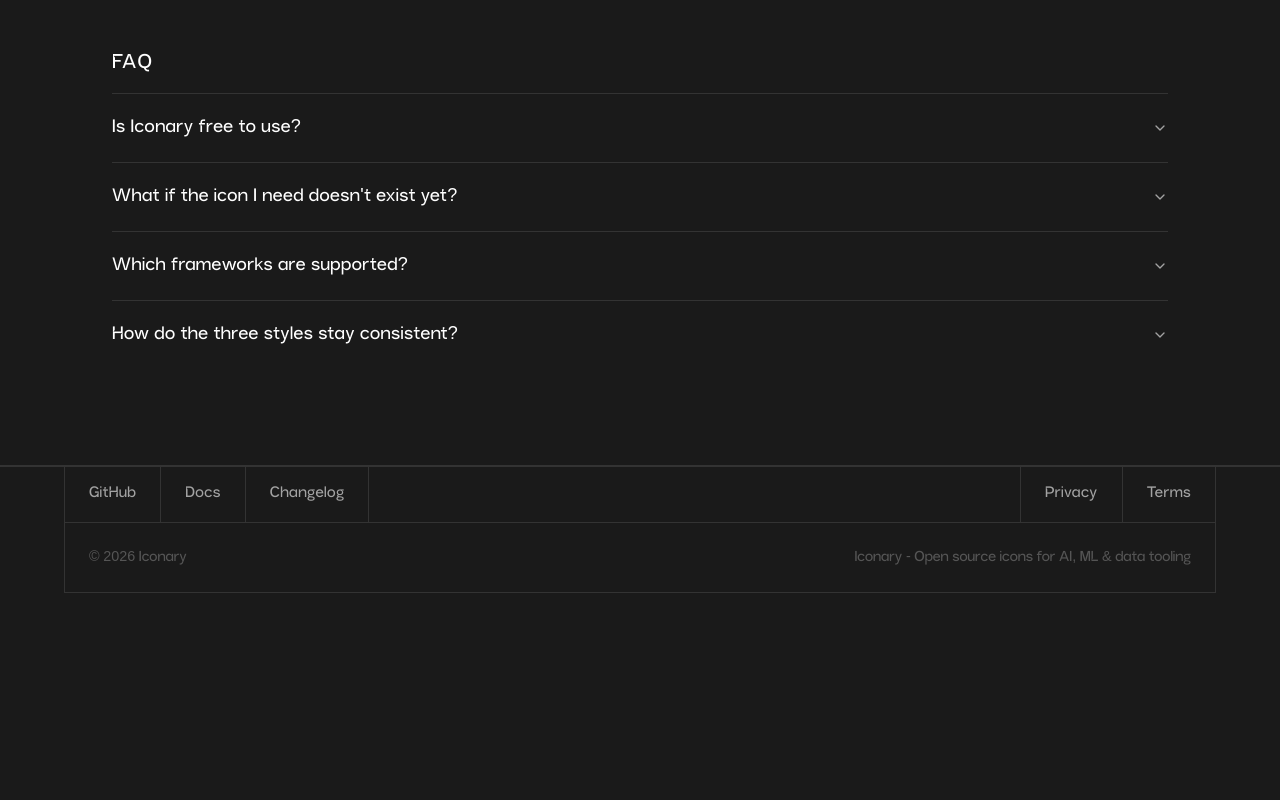
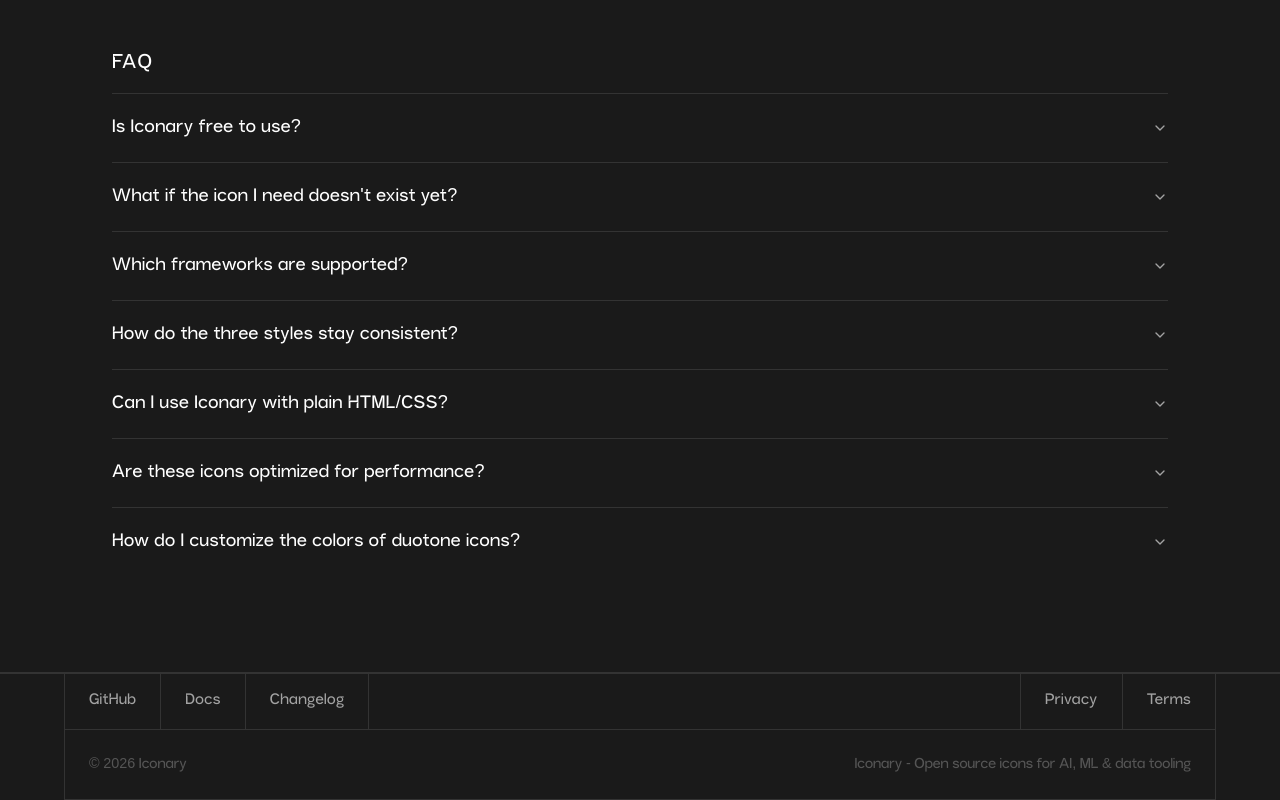
Before and after one commit to pradhan-not-found/Iconary, a React (Vite) app: page / in a window 1280 px wide. Shown: the part 3475-4275 px from the top of the page. Before the commit the page ends 4068 px from the top, so only its background shows below. Built offline with nearby package versions, Linux system fonts and the light colour scheme; no server answers; a web font is replaced by a local one.

Commit message:
docs: expand FAQ section with common developer questions

```diff
--- a/src/pages/Home.tsx
+++ b/src/pages/Home.tsx
@@ -354,6 +354,33 @@
                 <p className="pb-5 text-[0.95rem] leading-relaxed max-w-2xl text-[#a3a3a3]">Each icon starts as a single source file. A build script generates the outline, filled, and duotone variants automatically, following the project's style guide.</p>
               </details>
             </div>
+            <div className="border-t border-[#333]">
+              <details className="group">
+                <summary className="cursor-pointer list-none flex items-center justify-between py-5 text-left [&::-webkit-details-marker]:hidden">
+                  <span className="text-lg tracking-wide font-display text-white">Can I use Iconary with plain HTML/CSS?</span>
+                  <svg xmlns="http://www.w3.org/2000/svg" width="24" height="24" viewBox="0 0 24 24" fill="none" stroke="currentColor" strokeWidth="2" strokeLinecap="round" strokeLinejoin="round" className="h-4 w-4 text-[#a3a3a3] transition-transform duration-200 group-open:rotate-180" aria-hidden="true"><path d="m6 9 6 6 6-6"></path></svg>
+                </summary>
+                <p className="pb-5 text-[0.95rem] leading-relaxed max-w-2xl text-[#a3a3a3]">Yes! You can download the raw SVGs directly, or use our upcoming CDN link to include them in your vanilla HTML and CSS projects without needing a JavaScript framework.</p>
+              </details>
+            </div>
+            <div className="border-t border-[#333]">
+              <details className="group">
+                <summary className="cursor-pointer list-none flex items-center justify-between py-5 text-left [&::-webkit-details-marker]:hidden">
+                  <span className="text-lg tracking-wide font-display text-white">Are these icons optimized for performance?</span>
+                  <svg xmlns="http://www.w3.org/2000/svg" width="24" height="24" viewBox="0 0 24 24" fill="none" stroke="currentColor" strokeWidth="2" strokeLinecap="round" strokeLinejoin="round" className="h-4 w-4 text-[#a3a3a3] transition-transform duration-200 group-open:rotate-180" aria-hidden="true"><path d="m6 9 6 6 6-6"></path></svg>
+                </summary>
+                <p className="pb-5 text-[0.95rem] leading-relaxed max-w-2xl text-[#a3a3a3]">Absolutely. Every single SVG is heavily minified via SVGO to remove unnecessary metadata and paths, ensuring lightning-fast load times and a tiny bundle footprint.</p>
+              </details>
+            </div>
+            <div className="border-t border-[#333]">
+              <details className="group">
+                <summary className="cursor-pointer list-none flex items-center justify-between py-5 text-left [&::-webkit-details-marker]:hidden">
+                  <span className="text-lg tracking-wide font-display text-white">How do I customize the colors of duotone icons?</span>
+                  <svg xmlns="http://www.w3.org/2000/svg" width="24" height="24" viewBox="0 0 24 24" fill="none" stroke="currentColor" strokeWidth="2" strokeLinecap="round" strokeLinejoin="round" className="h-4 w-4 text-[#a3a3a3] transition-transform duration-200 group-open:rotate-180" aria-hidden="true"><path d="m6 9 6 6 6-6"></path></svg>
+                </summary>
+                <p className="pb-5 text-[0.95rem] leading-relaxed max-w-2xl text-[#a3a3a3]">Duotone icons automatically inherit your current text color for their primary shapes. You can easily override the secondary muted color by targeting standard CSS variables attached to the SVG elements.</p>
+              </details>
+            </div>
           </div>
         </div>
       </section>
```
